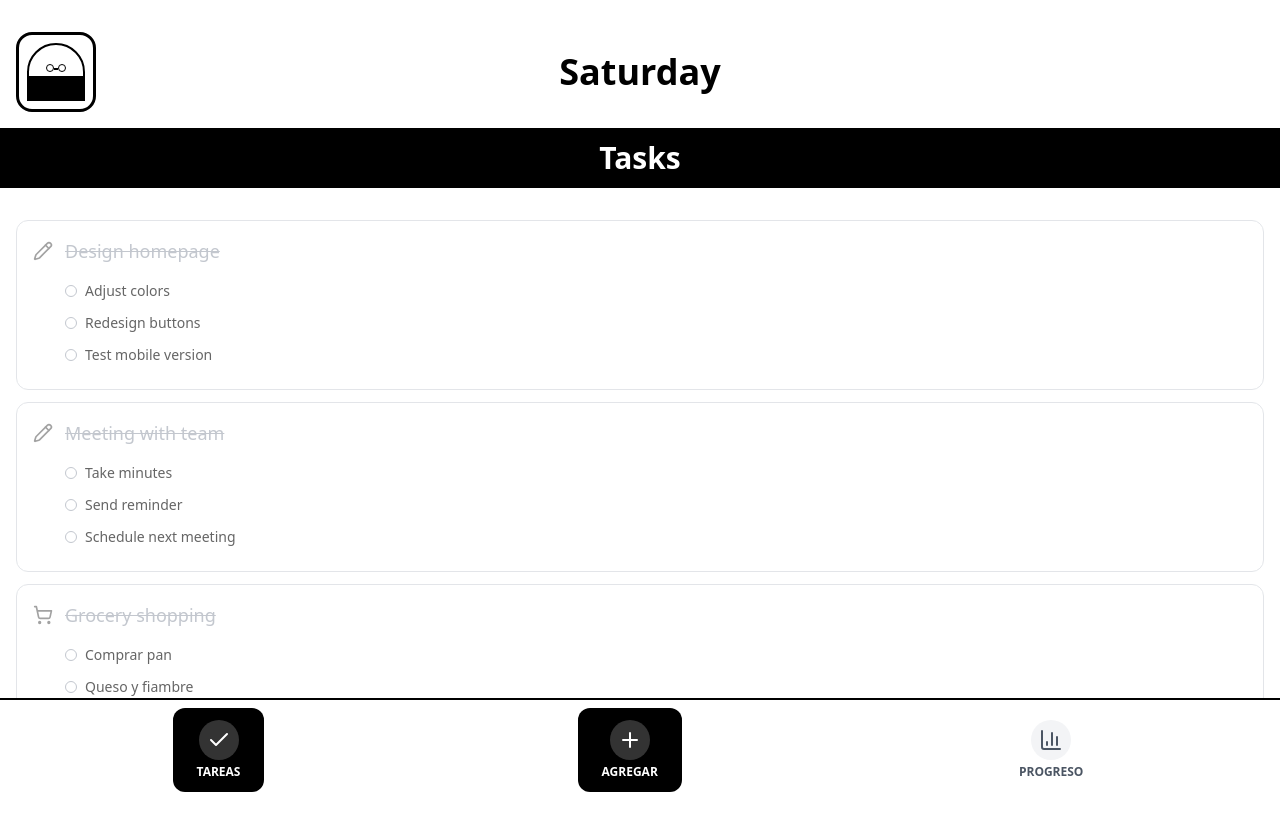
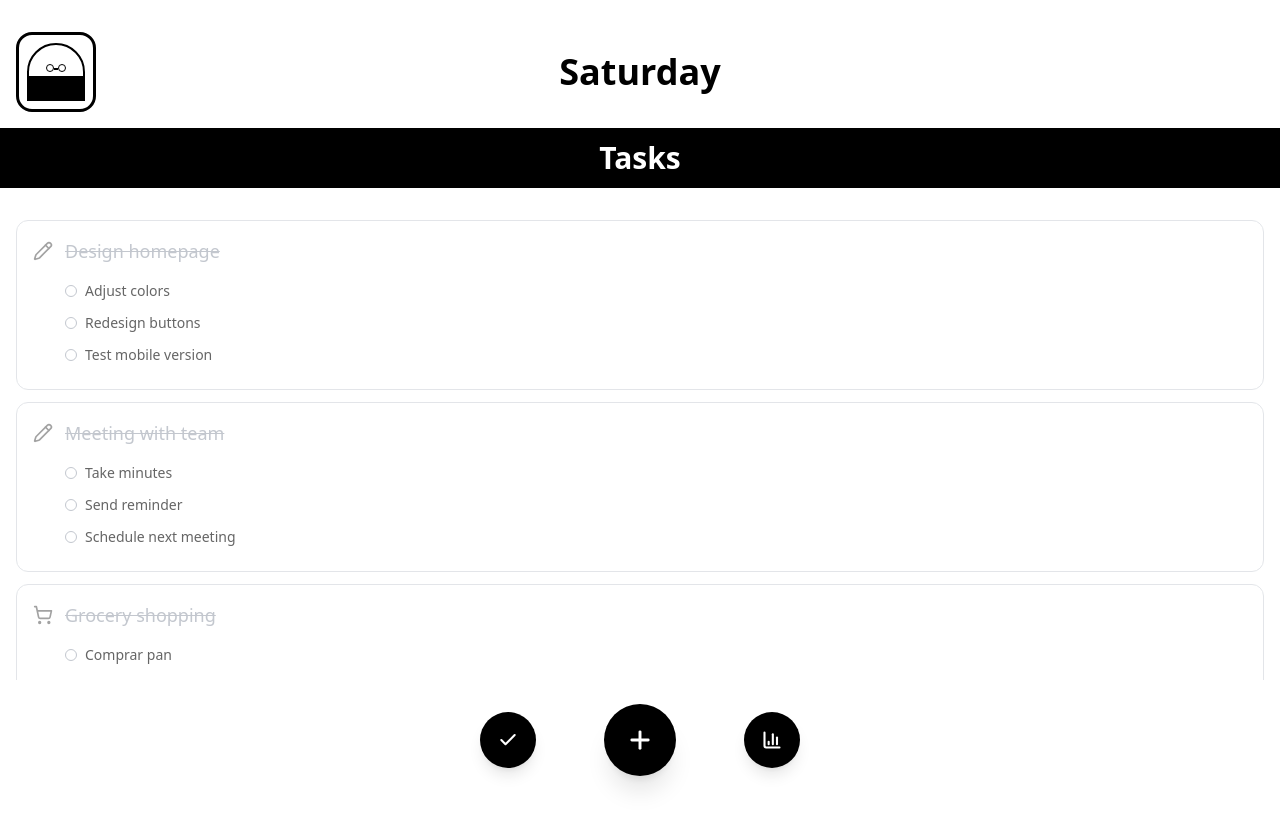
Before and after one commit to Hiizzzo/Steeb, a React (Vite) app: page / in a window 1280 px wide. Shown: the top 830 px of the page. Built offline with nearby package versions, Linux system fonts and the light colour scheme.

Commit message:
Implement bottom navigation with improved layout and navigation
Co-authored-by: theblexiz3010 <theblexiz3010@gmail.com>

```diff
--- /dev/null
+++ b/src/components/BottomNavigation.tsx
@@ -0,0 +1,67 @@
+import React from 'react';
+import { useNavigate, useLocation } from 'react-router-dom';
+import { Plus, BarChart3, Check } from 'lucide-react';
+
+interface BottomNavigationProps {
+  onAddTask: () => void;
+  onToggleView?: () => void;
+  viewMode?: 'tasks' | 'calendar';
+}
+
+const BottomNavigation: React.FC<BottomNavigationProps> = ({ onAddTask, onToggleView, viewMode }) => {
+  const navigate = useNavigate();
+  const location = useLocation();
+  const isHome = location.pathname === '/';
+
+  const handleTasksClick = () => {
+    if (!isHome) {
+      navigate('/');
+    } else if (onToggleView) {
+      onToggleView();
+    }
+  };
+
+  const handleStatsClick = () => {
+    navigate('/stats');
+  };
+
+  return (
+    <div className="fixed bottom-0 left-0 right-0 bg-white safe-area-inset-bottom">
+      <div className="flex items-center justify-center py-6 px-8">
+        <div className="flex items-center justify-between w-full max-w-xs">
+
+          {/* Botón de Tareas (Check) - Izquierda */}
+          <button
+            onClick={handleTasksClick}
+            className="w-14 h-14 bg-black rounded-full flex items-center justify-center transition-all duration-200 hover:scale-105 active:scale-95 shadow-lg"
+            aria-label="Ver tareas"
+          >
+            <Check size={20} className="text-white" strokeWidth={2.5} />
+          </button>
+
+          {/* Botón de Agregar Tarea (Plus) - Centro - 30% más grande */}
+          <button
+            onClick={onAddTask}
+            className="bg-black rounded-full flex items-center justify-center transition-all duration-200 hover:scale-105 active:scale-95 shadow-xl"
+            style={{ width: '72px', height: '72px' }}
+            aria-label="Agregar tarea"
+          >
+            <Plus size={28} className="text-white" strokeWidth={2.5} />
+          </button>
+
+          {/* Botón de Estadísticas (BarChart) - Derecha */}
+          <button
+            onClick={handleStatsClick}
+            className="w-14 h-14 bg-black rounded-full flex items-center justify-center transition-all duration-200 hover:scale-105 active:scale-95 shadow-lg"
+            aria-label="Ver estadísticas"
+          >
+            <BarChart3 size={20} className="text-white" strokeWidth={2.5} />
+          </button>
+
+        </div>
+      </div>
+    </div>
+  );
+};
+
+export default BottomNavigation;
--- a/src/components/CalendarView.tsx
+++ b/src/components/CalendarView.tsx
@@ -141,7 +141,7 @@ const CalendarView: React.FC<CalendarViewProps> = ({
   const selectedDateTasks = selectedDate ? getTasksForDate(selectedDate) : [];
 
   return (
-    <div className="min-h-screen bg-white pb-24" style={{ fontFamily: 'system-ui, -apple-system, sans-serif' }}>
+    <div className="min-h-screen bg-white pb-32" style={{ fontFamily: 'system-ui, -apple-system, sans-serif' }}>
       {/* Calendar Header */}
       <div className="bg-white p-6 border-b border-gray-200">
         <div className="flex items-center justify-between mb-6">
--- a/src/pages/Index.tsx
+++ b/src/pages/Index.tsx
@@ -4,7 +4,7 @@ import { useToast } from '@/components/ui/use-toast';
 import { useSoundEffects } from '@/hooks/useSoundEffects';
 import StebeHeader from '@/components/StebeHeader';
 import TaskCard from '@/components/TaskCard';
-import FloatingButtons from '@/components/FloatingButtons';
+import BottomNavigation from '@/components/BottomNavigation';
 import ModalAddTask from '@/components/ModalAddTask';
 import CalendarView from '@/components/CalendarView';
 
@@ -199,7 +199,7 @@ const Index = () => {
   });
 
   return (
-    <div className="min-h-screen bg-white pb-20" style={{ fontFamily: 'system-ui, -apple-system, sans-serif' }}>
+    <div className="min-h-screen bg-white pb-28" style={{ fontFamily: 'system-ui, -apple-system, sans-serif' }}>
       {/* Header */}
       <StebeHeader />
 
@@ -250,10 +250,9 @@ const Index = () => {
         />
       )}
 
-      {/* Floating Buttons */}
-      <FloatingButtons
+      {/* Bottom Navigation */}
+      <BottomNavigation
         onAddTask={() => setShowModal(true)}
-        onShowTasks={handleShowTasks}
         onToggleView={() => setViewMode(viewMode === 'tasks' ? 'calendar' : 'tasks')}
         viewMode={viewMode}
       />
```
